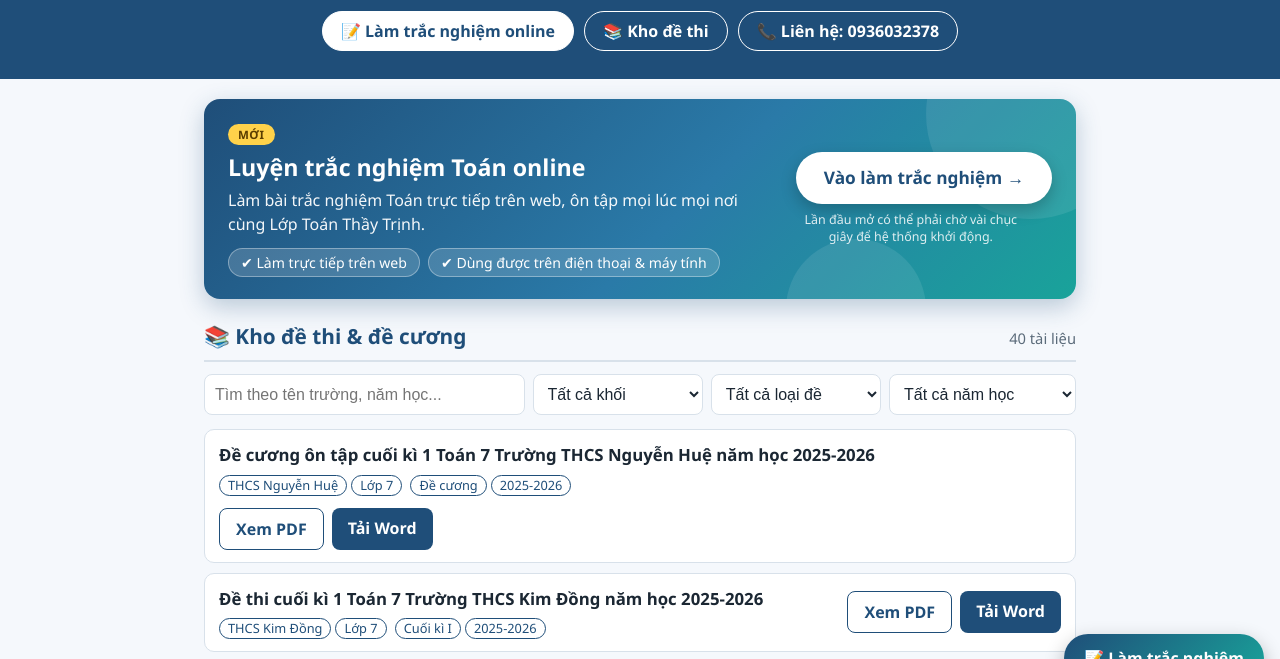
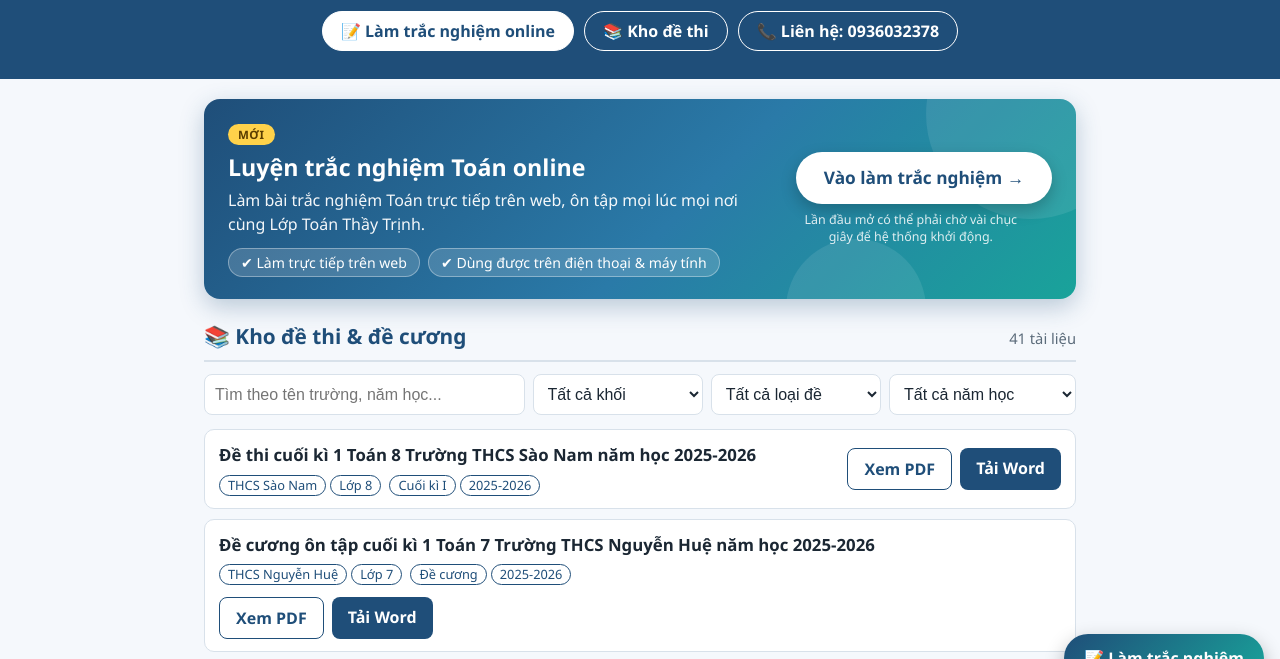
Before and after one commit to lequoctrinhmath/kho-hoc-lieu-de-cuong-de-thi-cac-nam-hoc-cua-cac-truong-tai-da-nang, a plain HTML site: page index.html in a window 1280 px wide. Shown: the part 102-761 px from the top of the page. Drawn offline with Linux system fonts and the light colour scheme.

Commit message:
Add files via upload

```diff
--- a/index.html
+++ b/index.html
@@ -477,6 +477,15 @@ const DE = [
     pdf: "tai-lieu/De_Cuong_On_Tap_Cuoi_Ki_1_Toan_7_Nguyen_Hue_2025-2026.pdf",
     file: "tai-lieu/De_Cuong_On_Tap_Cuoi_Ki_1_Toan_7_Nguyen_Hue_2025-2026.docx"
   },
+  {
+    ten: "Đề thi cuối kì 1 Toán 8 Trường THCS Sào Nam năm học 2025-2026",
+    truong: "THCS Sào Nam",
+    khoi: "Lớp 8",
+    loai: "Cuối kì I",
+    nam: "2025-2026",
+    pdf: "tai-lieu/De_Cuoi_Ki_1_Toan_8_Sao_Nam_2025-2026.pdf",
+    file: "tai-lieu/De_Cuoi_Ki_1_Toan_8_Sao_Nam_2025-2026.docx"
+  },
 ];
 
 const $ = id => document.getElementById(id);
```
